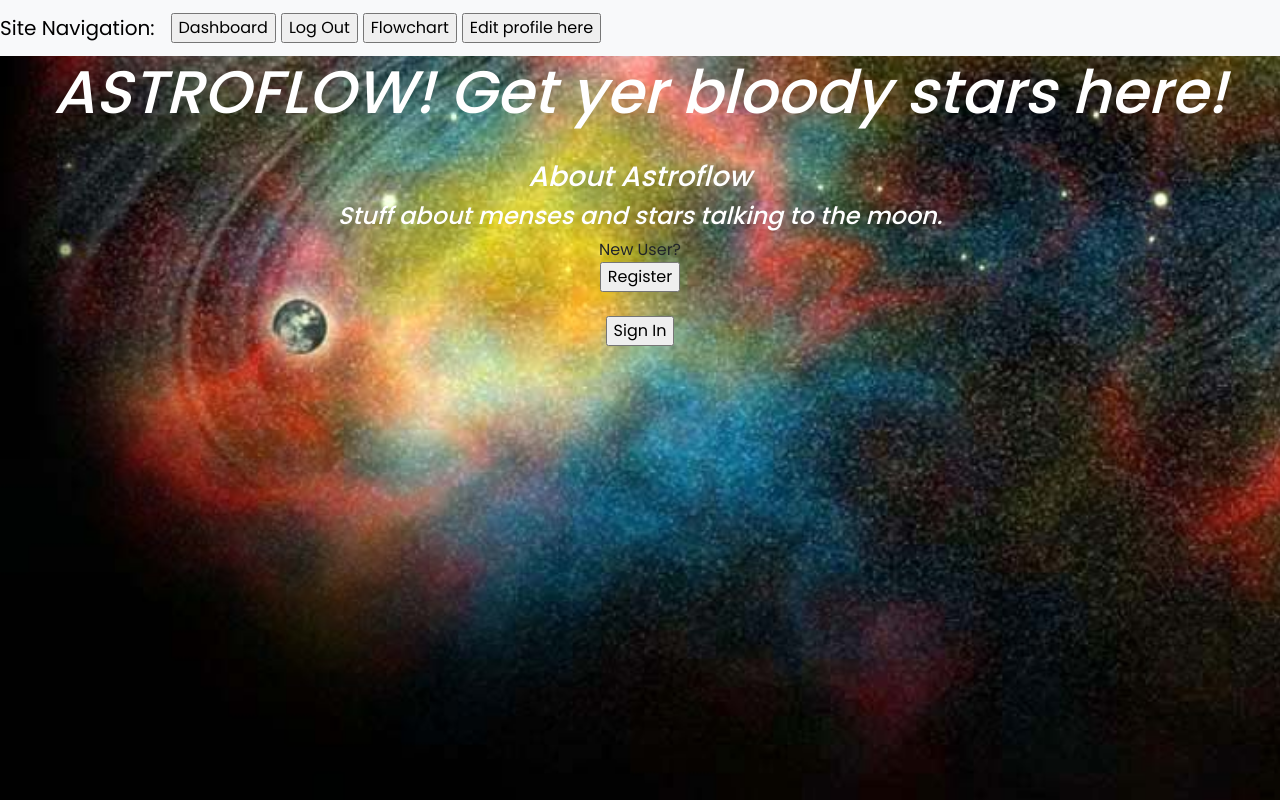
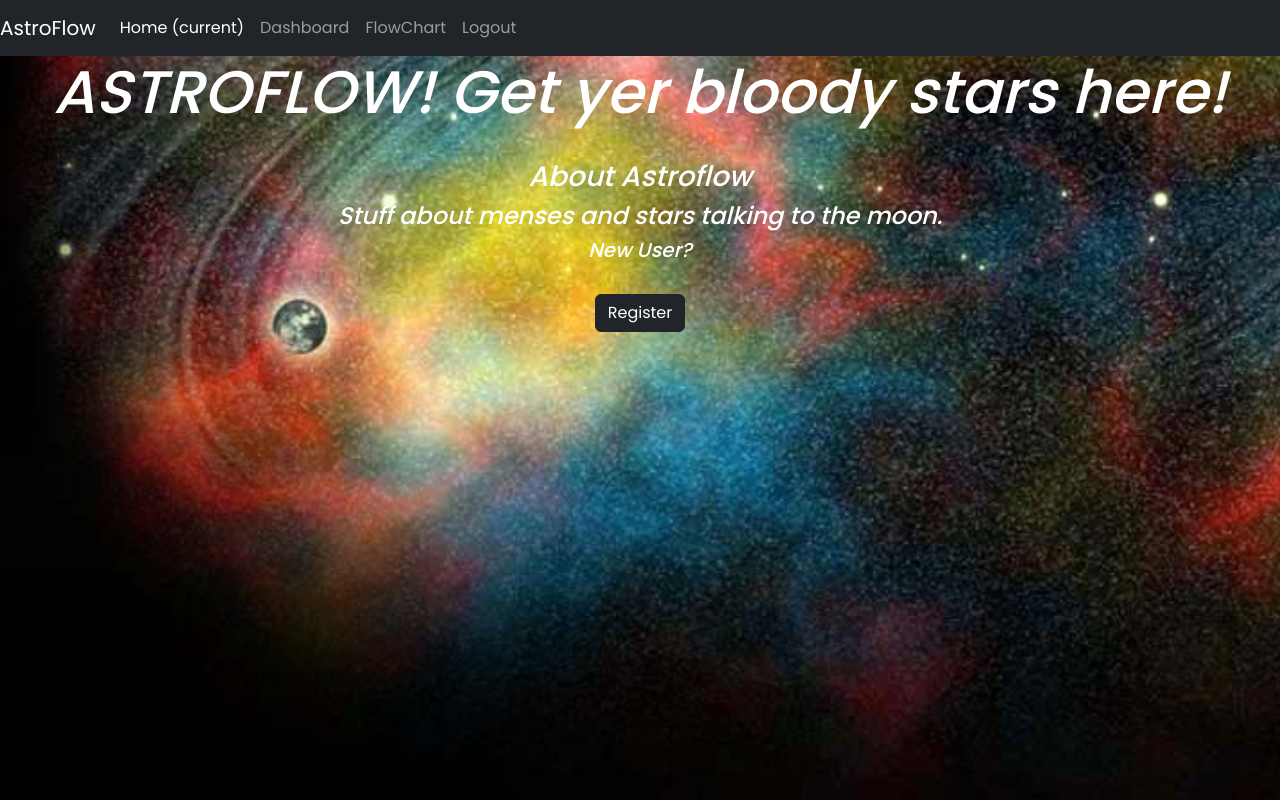
Before and after one commit to jwgalvin/astroflow_fe, a Rails app: page / in a window 1280 px wide. Run offline with Rails 7, Linux system fonts and the light colour scheme; the visitor is signed in with stand-in values (Sample User, id 1); style sheets or scripts are compiled from the project's sources; some libraries are stand-ins or nearby versions.

Commit message:
Add: Bootstrap stuff

```diff
--- /dev/null
+++ b/app/views/layouts/_navbar.html.erb
@@ -0,0 +1,31 @@
+<nav class="navbar navbar-expand-lg navbar navbar-dark bg-dark">
+  <a class="navbar-brand" href="#">AstroFlow</a>
+  <button class="navbar-toggler" type="button" data-toggle="collapse" data-target="#navbarNavAltMarkup" aria-controls="navbarNavAltMarkup" aria-expanded="false" aria-label="Toggle navigation">
+    <span class="navbar-toggler-icon"></span>
+  </button>
+   <% if !current_user %>
+      <a class="nav-item nav_space" href="/auth/google_oauth2">Log In</a>
+      <% else %>
+  <div class="collapse navbar-collapse" id="navbarNavAltMarkup">
+    <div class="navbar-nav">
+      <a class="nav-item nav-link active" href="/">Home <span class="sr-only">(current)</span></a>
+      <a class="nav-item nav-link" href="/dashboard">Dashboard</a>
+      <a class="nav-item nav-link" href="/flowchart">FlowChart</a>
+      <a class="nav-item nav-link" href="/logout">Logout</a>
+    </div>
+  </div>
+  <% end %>
+</nav>
+
+<!--
+    <nav class="navbar navbar-expand-lg navbar-light bg-light nav_space">
+      <a class="navbar-brand" href="#">AstroFlow</a>
+      <% if !current_user %>
+      <a class="nav-item nav_space" href="/auth/google_oauth2">Sign or Log In</a>
+      <% else %>
+        <a class="nav-item nav_space"> <%= button_to "Dashboard", "/dashboard", method: :get %></a>
+        <a class="nav-item nav_space"><%= button_to "Log Out", "/logout", method: :get %></a>
+        <a class="nav-item nav_space"><%= button_to "Flowchart", "/flowchart", method: :get %></a>
+        <a class="nav-item nav_space"><%= button_to "Edit profile here", "/edit", method: :get %></a>
+        <%end%>
+    </nav>
--- a/app/views/layouts/application.html.erb
+++ b/app/views/layouts/application.html.erb
@@ -12,9 +12,10 @@
   </head>
 
   <body>
-
+  <%= render "/layouts/navbar" %>
+<!--
     <nav class="navbar navbar-expand-lg navbar-light bg-light nav_space">
-      <a class="navbar-brand" href="#">Site Navigation:</a>
+      <a class="navbar-brand" href="#">AstroFlow</a>
       <% if !current_user %>
       <a class="nav-item nav_space" href="/auth/google_oauth2">Sign or Log In</a>
       <% else %>
@@ -24,6 +25,7 @@
         <a class="nav-item nav_space"><%= button_to "Edit profile here", "/edit", method: :get %></a>
         <%end%>
     </nav>
+    -->
     <%= yield %>
   </body>
 </html>
--- a/app/views/welcome/index.html.erb
+++ b/app/views/welcome/index.html.erb
@@ -2,6 +2,10 @@
 <div class="container-fluid" ><h3>About Astroflow</h3>
 <h4>Stuff about menses and stars talking to the moon.</h4>
 </div>
+<h5>
 
-New User? <%= button_to "Register", "/auth/google_oauth2", method: :get %><br>
-<%= button_to "Sign In", "/auth/google_oauth2", method: :get %><br>
+New User?
+</h5>
+
+<br>
+<a href="/auth/google_oauth2" class="btn btn-dark">Register</a>
```
Also changed, not shown: app/views/flowchart/edit.html.erb (+2 -5 lines), app/views/flowchart/new.html.erb (+2 -5 lines).
